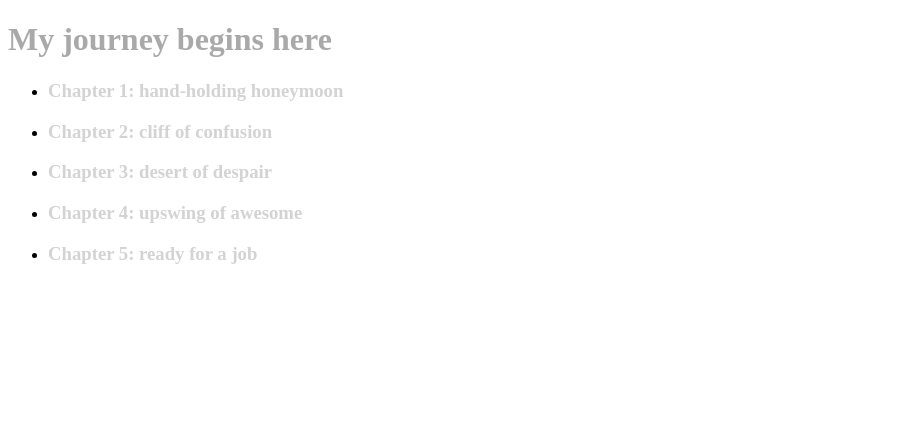
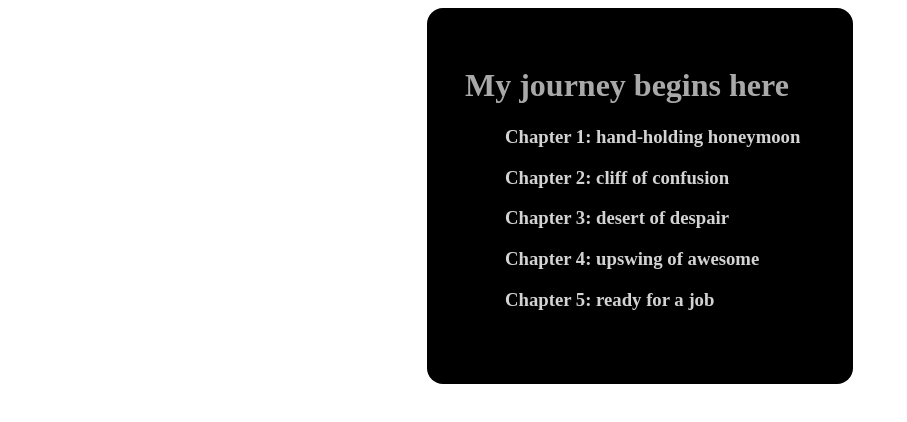
Before and after one commit to EnricoDG97/htmlcss-hello, a plain HTML site: page index.html in a window 1280 px wide. Shown: the whole page, without its empty margins (0-907 px from the left). Drawn offline with Linux system fonts and the light colour scheme.

Commit message:
added background square, colored, margin-auto positioned

```diff
--- a/index.html
+++ b/index.html
@@ -8,6 +8,7 @@
     <title>My journey begins here</title>
 </head>
 <body>
+    <div class="bgsquare">
         <div>
             <h1>My journey begins here</h1>
         </div>
@@ -30,5 +31,6 @@
                 </li>
             </ul>
         </div>
+    </div>
 </body>
 </html>
--- a/style.css
+++ b/style.css
@@ -5,3 +5,12 @@ h1 {
 h3 {
     color: lightgrey;
 }
+
+.bgsquare{
+    width: 350px;
+    height: 300px;
+    margin: auto;
+    background-color: black;
+    border-radius: 16px;
+    padding: 3%;
+}
```
Lines whose indentation alone changed are shown as unchanged.
